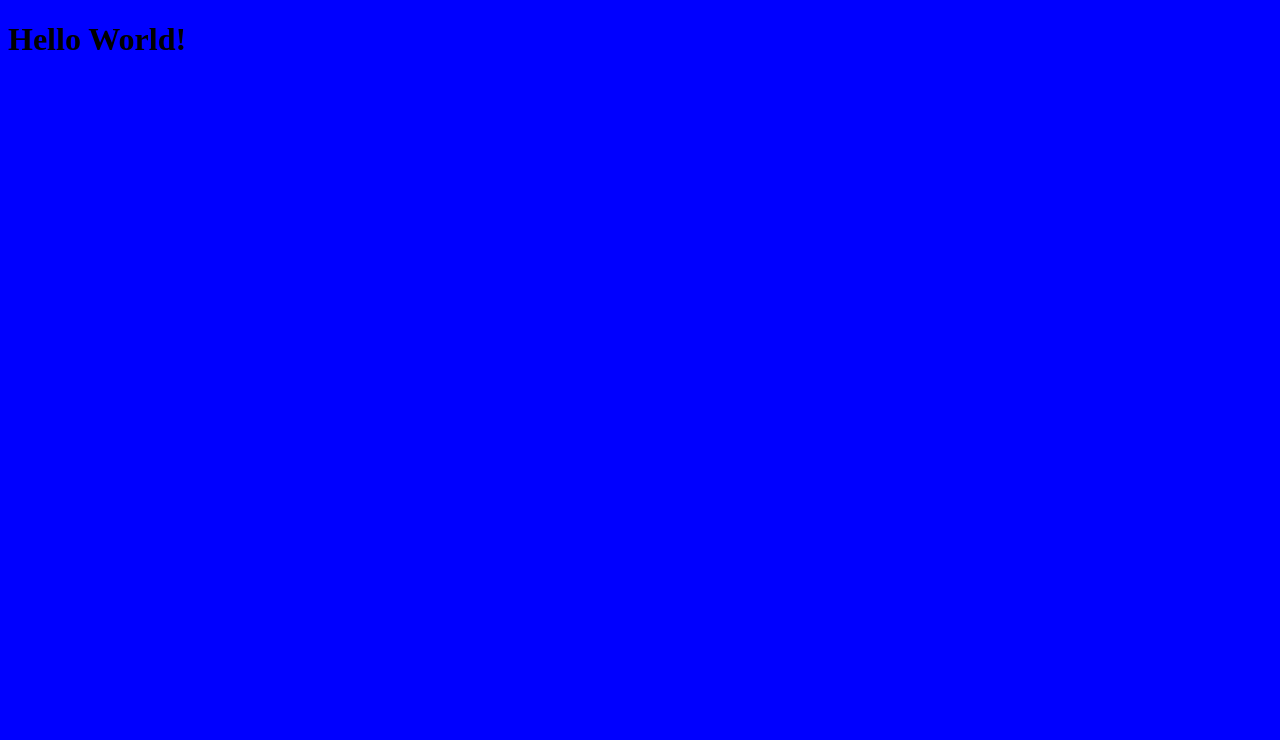
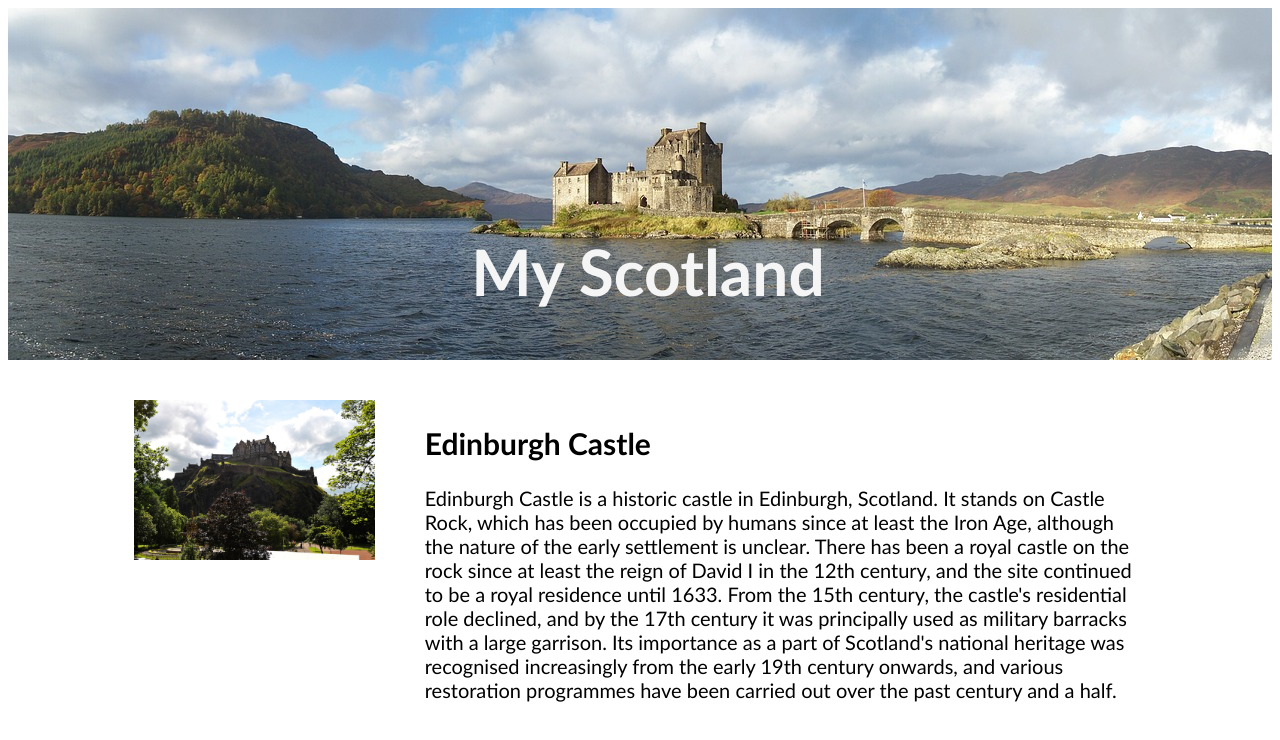
Before and after one commit to Zeanase0609/MyScotlandWebsite, a plain HTML site: page index.html in a window 1280 px wide. Drawn offline with Linux system fonts and the light colour scheme.

Commit message:
two-column added

```diff
--- a/index.html
+++ b/index.html
@@ -7,6 +7,19 @@
     <title>Document</title>
 </head>
 <body>
-    <h1>Hello World!</h1>
+    <section class="hero-image">
+        <h1 class="hero-text">
+            My Scotland
+        </h1>
+    </section>
+    <section class="two-column">
+        <div class="image">
+            <img src="./Scotland_Images/edinburgh-castle-959083_1280.jpg" alt="Edinburgh Castle">
+        </div>
+        <div class="info">
+            <h1>Edinburgh Castle</h1>
+            <p>Edinburgh Castle is a historic castle in Edinburgh, Scotland. It stands on Castle Rock, which has been occupied by humans since at least the Iron Age, although the nature of the early settlement is unclear. There has been a royal castle on the rock since at least the reign of David I in the 12th century, and the site continued to be a royal residence until 1633. From the 15th century, the castle's residential role declined, and by the 17th century it was principally used as military barracks with a large garrison. Its importance as a part of Scotland's national heritage was recognised increasingly from the early 19th century onwards, and various restoration programmes have been carried out over the past century and a half.</p>
+        </div>
+    </section>
 </body>
 </html>
--- a/style.css
+++ b/style.css
@@ -1,3 +1,37 @@
-body {
-    background-color: blue;
+* {
+    font-family:'Trebuchet MS', 'Lucida Sans Unicode', 'Lucida Grande', 'Lucida Sans', Arial, sans-serif
 }
+
+img {
+    width: 100%;
+}
+
+.hero-image {
+    background-image: url("./Scotland_Images/scotland-1987599_1280.jpg");
+    height: 352px;
+    background-position: center;
+    background-repeat: no-repeat;
+    background-size: cover;
+}
+
+.hero-text {
+    color: whitesmoke;
+    position: absolute;
+    text-align: center;
+    top: 180px;
+    width: 100%;
+    font-size: 4rem;
+}
+
+.two-column {
+    display: grid;
+    grid-template-columns: 1fr 3fr;
+    gap: 50px;
+    width: 80%;
+    margin: auto;
+    margin-top: 40px;
+}
+
+.info {
+    font-size: 1.25em;
+}
```
